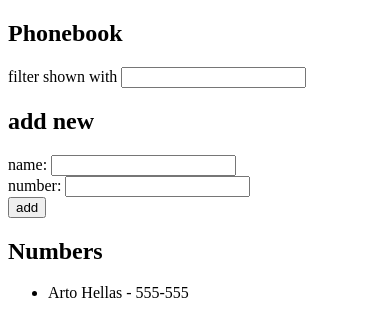
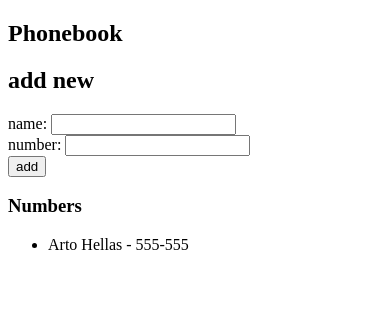
Before and after one commit to martinwilchesdev/full_stack_open_exercises, a React (Vite) app in the folder part2/phonebook/: page / in a window 390 px wide. Shown: the top 336 px of the page. Built offline with nearby package versions, Linux system fonts and the light colour scheme.

Commit message:
Creacion de componentes proyecto phonebook

```diff
--- a/part2/phonebook/src/App.jsx
+++ b/part2/phonebook/src/App.jsx
@@ -1,11 +1,14 @@
+import Persons from './components/Persons'
+
 import { useState } from 'react'
+import PersonsForm from './components/PersonsForm'
 
 const App = () => {
+    const [newNumber, setNewNumber] = useState('')
+    const [newName, setNewName] = useState('')
     const [persons, setPersons] = useState([
         { name: 'Arto Hellas', number: '555-555' },
     ])
-    const [newName, setNewName] = useState('')
-    const [newNumber, setNewNumber] = useState('')
 
     const handleName = (e) => {
         setNewName(e.target.value)
@@ -21,7 +24,7 @@ const App = () => {
             const newObject = { name: newName, number: newNumber }
 
             if (
-                persons.find(person => person.name === newName) !== undefined
+                persons.find((person) => person.name === newName) !== undefined
             ) {
                 alert(`${newName} is already added to phonebook`)
             } else {
@@ -33,29 +36,14 @@ const App = () => {
     return (
         <div>
             <h2>Phonebook</h2>
-            <div>
-                filter shown with <input />
-            </div>
             <h2>add new</h2>
-            <form>
-                <div>
-                    name: <input onChange={handleName} />
-                </div>
-                <div>
-                    number: <input onChange={handleNumber} />
-                </div>
-                <div>
-                    <button type="submit" onClick={handleSubmitInfo}>
-                        add
-                    </button>
-                </div>
-            </form>
-            <h2>Numbers</h2>
-            <ul>
-                {persons.map((person, index) => (
-                    <li key={index}>{person.name} - {person.number}</li>
-                ))}
-            </ul>
+            <PersonsForm
+                onHandleName={handleName}
+                onHandleNumber={handleNumber}
+                onHandleSubmitInfo={handleSubmitInfo}
+            />
+            <h3>Numbers</h3>
+            <Persons persons={persons} />
         </div>
     )
 }
--- /dev/null
+++ b/part2/phonebook/src/components/Persons.jsx
@@ -0,0 +1,13 @@
+const Persons = ({ persons }) => {
+    return (
+        <ul>
+            {persons.map((person, index) => (
+                <li key={index}>
+                    {person.name} - {person.number}
+                </li>
+            ))}
+        </ul>
+    )
+}
+
+export default Persons
--- /dev/null
+++ b/part2/phonebook/src/components/PersonsForm.jsx
@@ -0,0 +1,19 @@
+const PersonsForm = ({onHandleName, onHandleNumber, onHandleSubmitInfo}) => {
+    return (
+        <form>
+            <div>
+                name: <input onChange={onHandleName} />
+            </div>
+            <div>
+                number: <input onChange={onHandleNumber} />
+            </div>
+            <div>
+                <button type="submit" onClick={onHandleSubmitInfo}>
+                    add
+                </button>
+            </div>
+        </form>
+    )
+}
+
+export default PersonsForm
```
